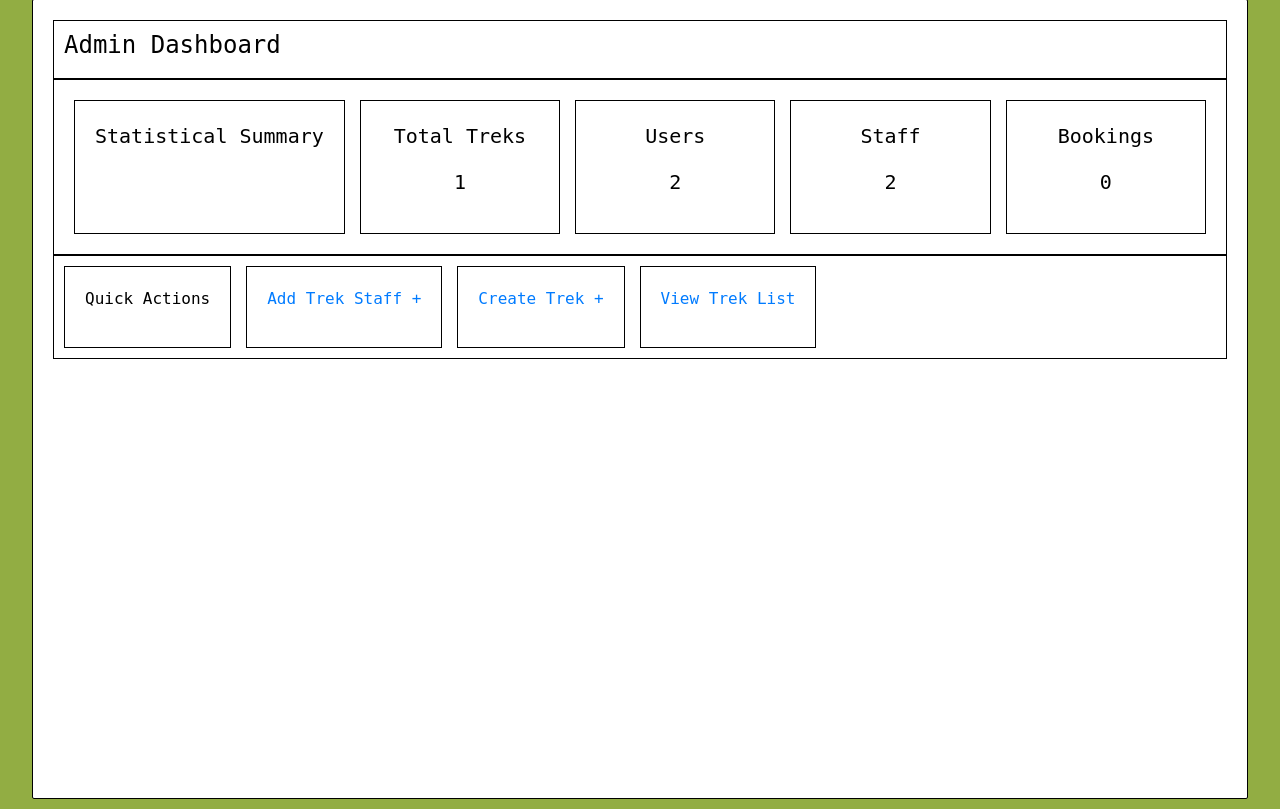
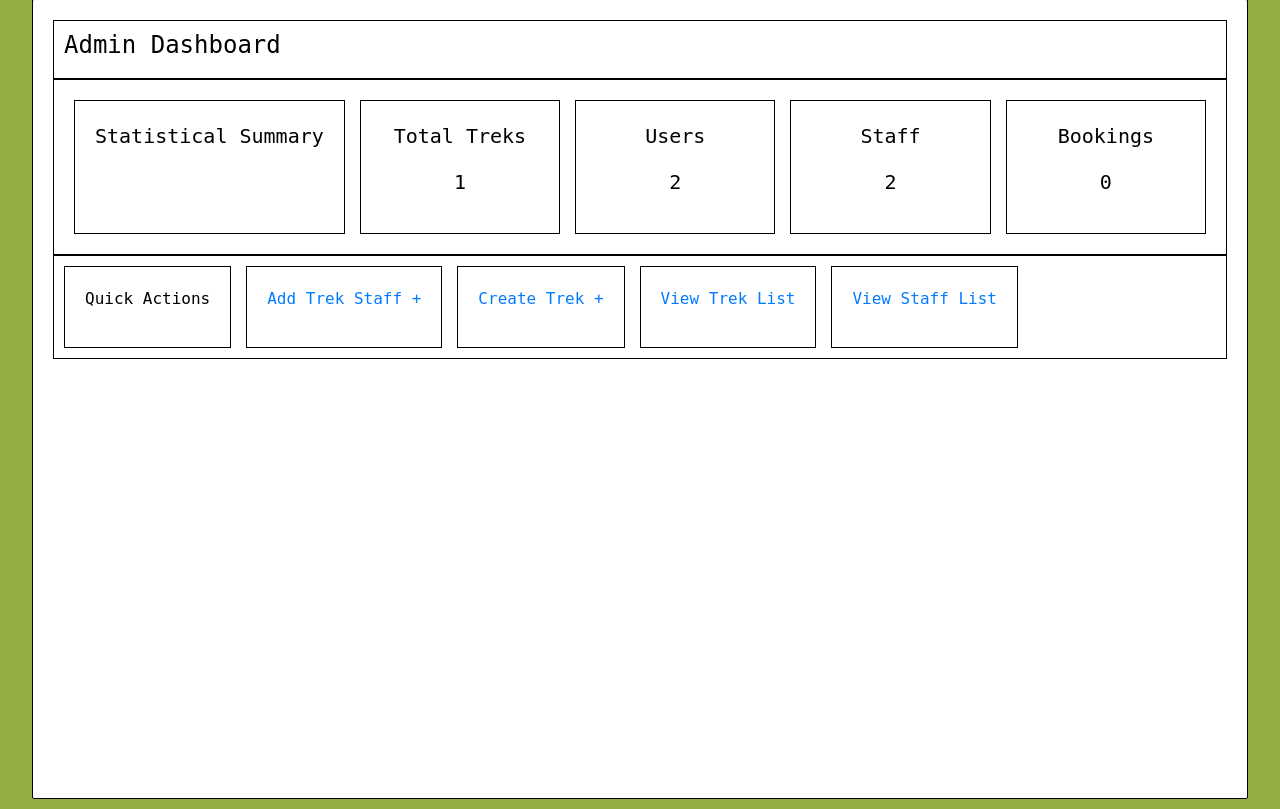
Before and after one commit to 24f1000135/trekking-management-app, a Flask app: page /admin/dashboard in a window 1280 px wide. Shown: the part 114-923 px from the top of the page. Run offline with Flask 3, Linux system fonts and the light colour scheme; a user stored in the database is signed in.

Commit message:
TMA-CM-3: Added view staffs functionality

```diff
--- a/admin.py
+++ b/admin.py
@@ -1,5 +1,5 @@
 from flask import Blueprint, render_template, request, session, redirect, url_for, flash
-from models import db, User, Trek, Booking
+from models import db, User, Trek, Booking, StaffProfile
 from werkzeug.security import generate_password_hash
 from datetime import datetime
 
@@ -53,6 +53,14 @@ def register_staff():
                            )
 
         db.session.add(new_staff)
+        db.session.commit()
+
+        new_staff_profile = StaffProfile(user_id=new_staff.id,
+                                         staff_status="Approved",
+                                         experience=None,
+                                         specialization="Select")
+
+        db.session.add(new_staff_profile)
         db.session.commit()
         flash(f"{name} is registered as a new staff member successfully", "success")
         return redirect(url_for("admin.dashboard"))
@@ -121,3 +129,9 @@ def remove_trek(trek_id):
     flash("The trek is removed.", "success")
 
     return redirect(url_for("admin.view_treks"))
+
+@admin.route("/view_staffs", methods=['GET'])
+def view_staffs():
+    all_staffs = User.query.filter_by(role="Staff").all()
+
+    return render_template("admin/view_staffs.html", all_staffs=all_staffs)
--- a/templates/admin/dashboard.html
+++ b/templates/admin/dashboard.html
@@ -40,6 +40,9 @@
             <div class="action-links">
                 <a href="{{ url_for('admin.view_treks') }}">View Trek List</a>
             </div>
+            <div class="action-links">
+                <a href="{{ url_for('admin.view_staffs') }}">View Staff List</a>
+            </div>
         </div>
     </div>
 </div>
```
Also changed, not shown: templates/admin/view_staffs.html (added, +33 -0 lines).
